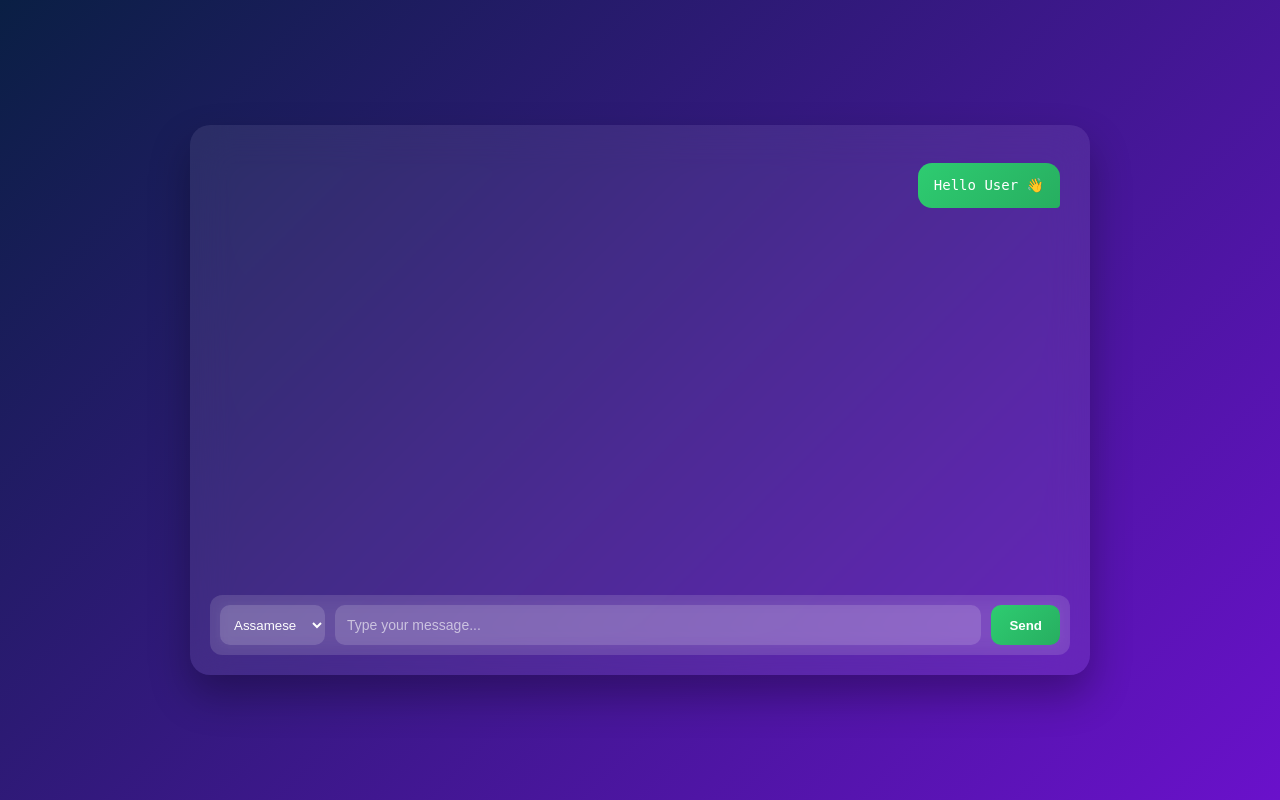
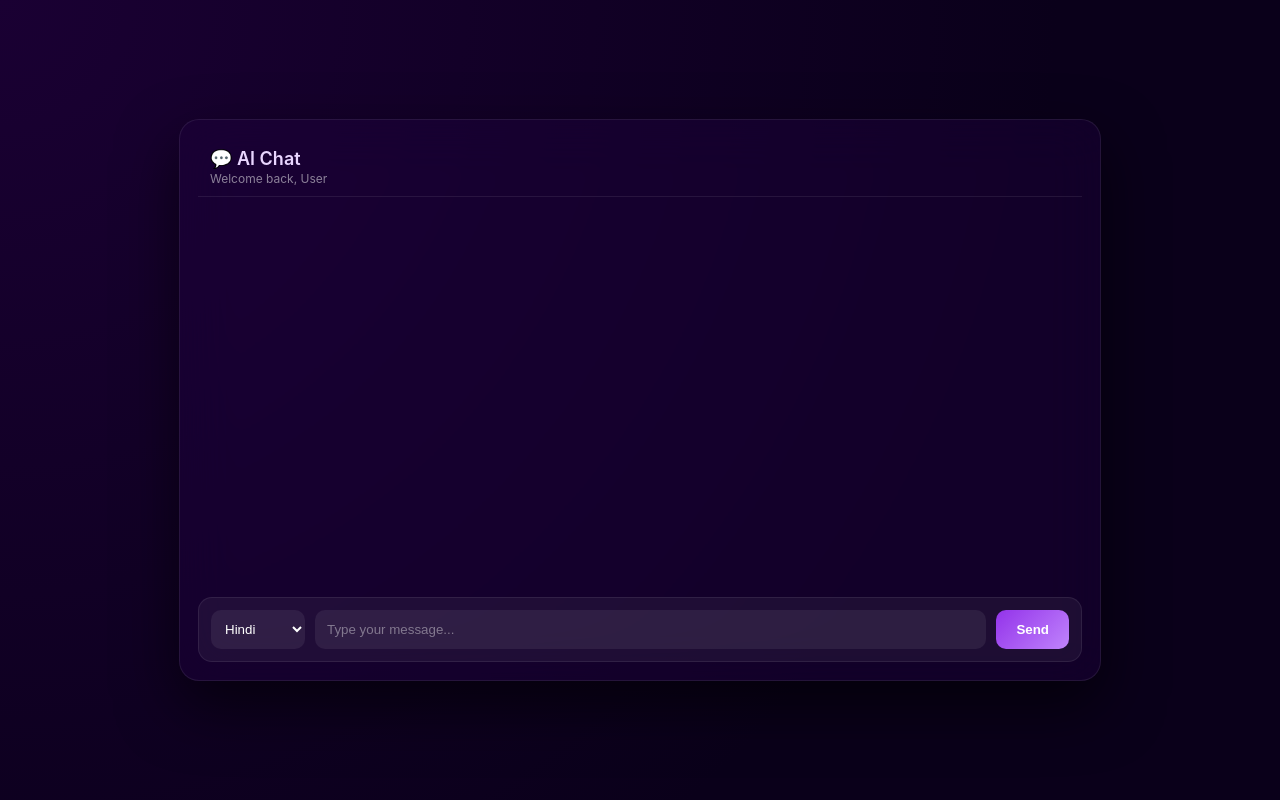
Before and after one commit to amithkumar0410/MultilingualEduTutor_CAIAS, a Flask app: page / in a window 1280 px wide. Run offline with Flask 3, Linux system fonts and the light colour scheme; data that the repository does not hold is empty.

Commit message:
Update chat.html

```diff
--- a/templates/chat.html
+++ b/templates/chat.html
@@ -1,28 +1,29 @@
 <!DOCTYPE html>
 <html>
 <head>
-    <title>Modern Chat UI</title>
+    <title>Modern Purple Chat UI</title>
 
     <style>
         body {
             margin: 0;
-            font-family: 'Segoe UI', sans-serif;
+            font-family: 'Inter', 'Segoe UI', sans-serif;
             height: 100vh;
             display: flex;
             justify-content: center;
             align-items: center;
-            background: linear-gradient(135deg, #0a1f44, #6a11cb);
+            background: radial-gradient(circle at top left, #1a0033, #0a001a 70%);
+            color: #eee;
         }
 
-        /* Glass Panel */
         .panel {
-            width: 900px;
-            height: 550px;
+            width: 920px;
+            height: 560px;
             border-radius: 20px;
             display: flex;
-            backdrop-filter: blur(20px);
-            background: rgba(255, 255, 255, 0.08);
-            box-shadow: 0 20px 40px rgba(0,0,0,0.3);
+            backdrop-filter: blur(25px);
+            background: rgba(30, 0, 60, 0.45);
+            border: 1px solid rgba(255,255,255,0.08);
+            box-shadow: 0 25px 60px rgba(0,0,0,0.6);
             overflow: hidden;
         }
 
@@ -30,10 +31,29 @@
             width: 100%;
             display: flex;
             flex-direction: column;
-            padding: 20px;
+            padding: 18px;
         }
 
-        /* Chat container */
+        /* HEADER */
+        .header {
+            padding: 10px 12px;
+            margin-bottom: 10px;
+            border-bottom: 1px solid rgba(255,255,255,0.08);
+        }
+
+        .title {
+            font-size: 18px;
+            font-weight: 600;
+            color: #e9d5ff;
+        }
+
+        .subtitle {
+            font-size: 12px;
+            color: rgba(255,255,255,0.5);
+            margin-top: 2px;
+        }
+
+        /* CHAT */
         #chat-container {
             flex: 1;
             overflow-y: auto;
@@ -42,60 +62,68 @@
             flex-direction: column;
         }
 
-        /* Scrollbar */
         #chat-container::-webkit-scrollbar {
             width: 6px;
         }
 
         #chat-container::-webkit-scrollbar-thumb {
-            background: rgba(255,255,255,0.3);
+            background: rgba(200,150,255,0.3);
             border-radius: 10px;
         }
 
-        /* Message bubbles */
+        /* BUBBLES */
         .bubble {
-            max-width: 70%;
-            padding: 12px 16px;
+            max-width: 60%;
+            padding: 14px 16px;
             margin: 8px 0;
-            border-radius: 14px;
+            border-radius: 16px;
             font-size: 14px;
             line-height: 1.5;
+
             word-wrap: break-word;
-            overflow-wrap: break-word;
+            overflow-wrap: anywhere;
             word-break: break-word;
-            white-space: pre-wrap;
-            backdrop-filter: blur(10px);
+
+            backdrop-filter: blur(12px);
         }
 
-        .user {
-            background: rgba(255,255,255,0.15);
-            color: #fff;
-            align-self: flex-start;
-            border-bottom-left-radius: 4px;
+        .msg-text {
+            white-space: pre-wrap;
+            word-break: break-word;
+            overflow-wrap: anywhere;
         }
 
-        .system {
-            background: linear-gradient(135deg, #2ecc71, #27ae60);
+        /* USER RIGHT */
+        .user {
+            background: linear-gradient(135deg, #7b2cff, #a855f7);
             color: white;
             align-self: flex-end;
-            border-bottom-right-radius: 4px;
+            box-shadow: 0 8px 20px rgba(123,44,255,0.4);
+        }
+
+        /* SYSTEM LEFT */
+        .system {
+            background: rgba(255,255,255,0.08);
+            border: 1px solid rgba(255,255,255,0.1);
+            color: #ddd;
+            align-self: flex-start;
         }
 
         .date-label {
             display: block;
             font-size: 10px;
-            margin-top: 4px;
-            opacity: 0.7;
+            margin-top: 6px;
+            opacity: 0.6;
         }
 
-        /* Input Area */
+        /* INPUT */
         .input-area {
             display: flex;
             gap: 10px;
-            padding: 10px;
-            border-radius: 12px;
-            background: rgba(255,255,255,0.1);
-            backdrop-filter: blur(10px);
+            padding: 12px;
+            border-radius: 14px;
+            background: rgba(255,255,255,0.05);
+            border: 1px solid rgba(255,255,255,0.08);
         }
 
         input {
@@ -104,41 +132,40 @@
             border-radius: 10px;
             border: none;
             outline: none;
-            background: rgba(255,255,255,0.15);
+            background: rgba(255,255,255,0.07);
             color: white;
-            font-size: 14px;
         }
 
         input::placeholder {
-            color: rgba(255,255,255,0.6);
+            color: rgba(255,255,255,0.4);
         }
 
         select {
             border-radius: 10px;
             border: none;
             padding: 10px;
-            background: rgba(255,255,255,0.15);
+            background: rgba(255,255,255,0.07);
             color: white;
         }
 
-        /* 🔥 FIXED DROPDOWN ISSUE */
         select option {
             color: black;
             background: white;
         }
 
         button {
-            background: linear-gradient(135deg, #2ecc71, #27ae60);
+            background: linear-gradient(135deg, #9333ea, #c084fc);
             border: none;
-            padding: 10px 18px;
+            padding: 10px 20px;
             border-radius: 10px;
             color: white;
             cursor: pointer;
-            font-weight: bold;
+            font-weight: 600;
         }
 
         button:hover {
-            opacity: 0.9;
+            transform: scale(1.05);
+            box-shadow: 0 5px 15px rgba(160, 80, 255, 0.5);
         }
     </style>
 </head>
@@ -146,34 +173,23 @@
 <body>
 
 <div class="panel">
+    <div class="right">
 
-    <div class="right">
+        <div class="header">
+            <div class="title">💬 AI Chat</div>
+            <div class="subtitle">Welcome back, User</div>
+        </div>
 
         <div id="chat-container"></div>
 
         <div class="input-area">
             <select id="language">
-                <option value="as">Assamese</option>
-                <option value="bn">Bengali</option>
-                <option value="brx">Bodo</option>
-                <option value="doi">Dogri</option>
-                <option value="gu">Gujarati</option>
                 <option value="hi">Hindi</option>
                 <option value="kn">Kannada</option>
-                <option value="ks">Kashmiri</option>
-                <option value="kok">Konkani</option>
-                <option value="mai">Maithili</option>
-                <option value="ml">Malayalam</option>
-                <option value="mni">Manipuri</option>
-                <option value="mr">Marathi</option>
-                <option value="ne">Nepali</option>
-                <option value="or">Odia</option>
-                <option value="pa">Punjabi</option>
-                <option value="sa">Sanskrit</option>
-                <option value="sat">Santali</option>
-                <option value="sd">Sindhi</option>
                 <option value="ta">Tamil</option>
                 <option value="te">Telugu</option>
+                <option value="bn">Bengali</option>
+                <option value="mr">Marathi</option>
                 <option value="ur">Urdu</option>
             </select>
 
@@ -190,25 +206,23 @@
 function addBubble(text, sender, date = "") {
     const div = document.createElement('div');
     div.className = `bubble ${sender}`;
-        div.innerHTML = `<pre style="margin:0">${text}</pre>`;
+    div.innerHTML = `<div class="msg-text">${text}</div>`;
 
     if(date) {
         div.innerHTML += `<span class="date-label">${date}</span>`;
     }
 
     container.appendChild(div);
+
+    const isAtBottom = container.scrollHeight - container.scrollTop <= container.clientHeight + 50;
+    if (isAtBottom) {
         container.scrollTop = container.scrollHeight;
+    }
 }
 
 window.onload = async () => {
-
-        // ✅ Welcome Message
-        addBubble("Hello User 👋", "system");
-
-        // Load previous chat
     const res = await fetch('/history');
     const history = await res.json();
-
     history.forEach(m => addBubble(m.text, m.sender, m.date_str));
 };
 
@@ -222,6 +236,7 @@
     addBubble(val, 'user');
     input.value = '';
 
+    try {
         const res = await fetch('/send', {
             method: 'POST',
             headers: {'Content-Type': 'application/json'},
@@ -229,8 +244,27 @@
         });
 
         const data = await res.json();
-        addBubble(data.reply, 'system', data.date);
+
+        let reply = data.reply;
+
+        // Clean ugly API errors
+        if (reply && reply.includes("403")) {
+            reply = "⚠️ API key invalid or quota exceeded.";
         }
+
+        addBubble(reply || "No response", 'system', data.date);
+
+    } catch (err) {
+        addBubble("⚠️ Server error. Check backend.", 'system');
+    }
+}
+
+/* Enter key support */
+document.getElementById("userInput").addEventListener("keypress", function(e) {
+    if (e.key === "Enter") {
+        sendMessage();
+    }
+});
 </script>
 
 </body>
```
Lines whose indentation alone changed are shown as unchanged.
